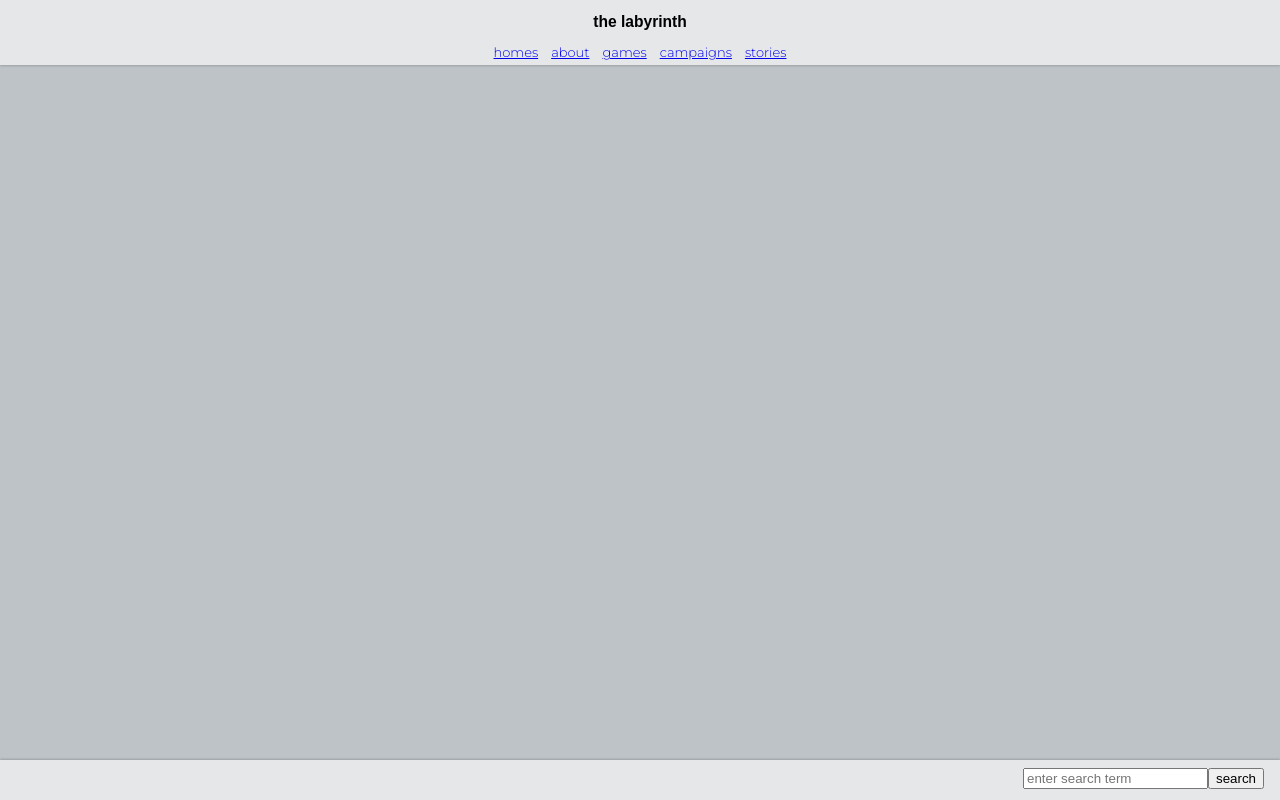
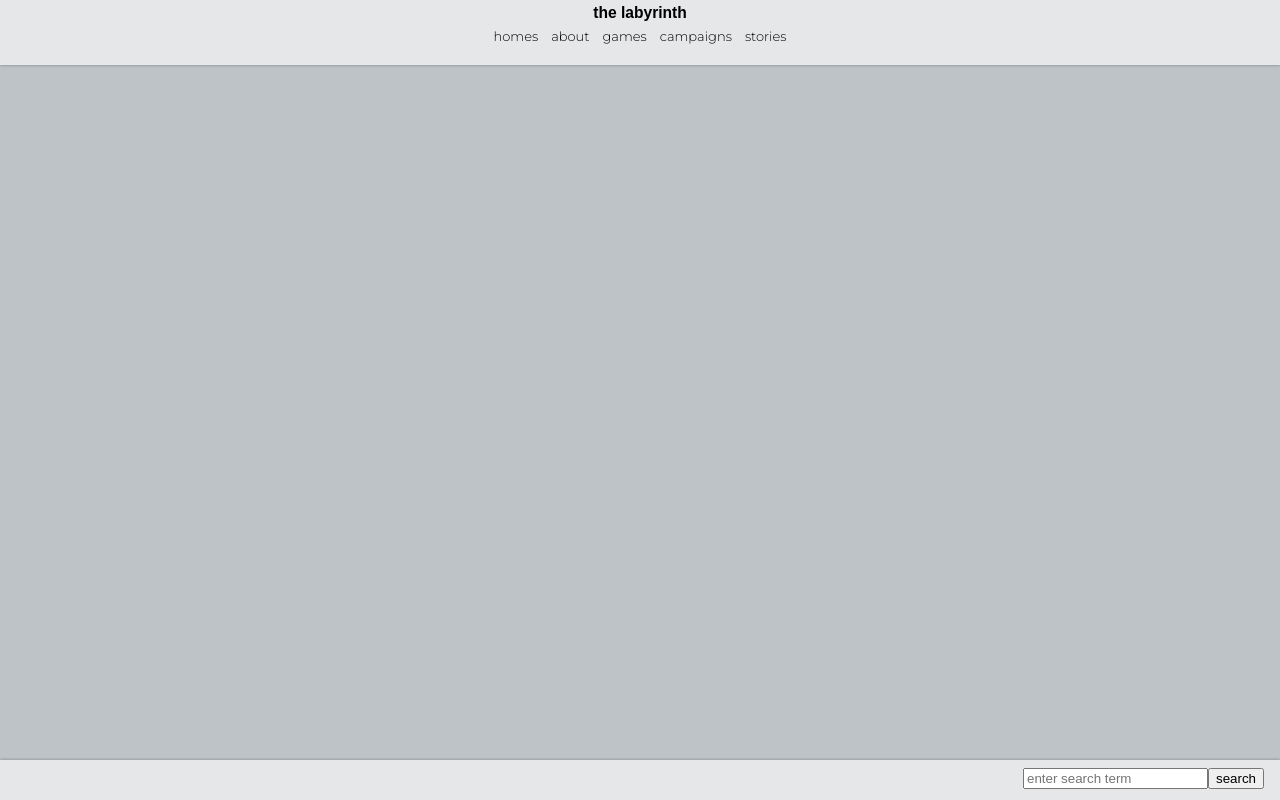
Before and after one commit to paralleldynamic/labyrinth, a Vue app in the folder frontend/: page / in a window 1280 px wide. Built offline with nearby package versions, Linux system fonts and the light colour scheme; a web font is replaced by a local one.

Commit message:
build: added styling to header

```diff
--- a/frontend/src/components/Header.vue
+++ b/frontend/src/components/Header.vue
@@ -5,11 +5,13 @@
         <div>
           <h1 id="navbar-title">the labyrinth</h1>
         </div>
-        <router-link class="navbar-menu-item" to="/">Homes</router-link>
-        <router-link class="navbar-menu-item" to="/about">About</router-link>
-        <router-link class="navbar-menu-item" to="/games">Games</router-link>
-        <router-link class="navbar-menu-item" to="/campaigns">Campaigns</router-link>
-        <router-link class="navbar-menu-item" to="/stories">Stories</router-link>
+        <div id="navbar-menu-items-container">
+          <router-link class="navbar-menu-item" to="/">Homes</router-link>
+          <router-link class="navbar-menu-item" to="/about">About</router-link>
+          <router-link class="navbar-menu-item" to="/games">Games</router-link>
+          <router-link class="navbar-menu-item" to="/campaigns">Campaigns</router-link>
+          <router-link class="navbar-menu-item" to="/stories">Stories</router-link>
+        </div>
       </nav>
     </header>
   </div>
@@ -34,15 +36,30 @@ export default {
   box-shadow: 0 1px 2px rgba(0,0,0,0.19);
 }
 
+#navbar-title {
+  margin: 0.25em;
+  margin-bottom: 0.4em;
+}
 #navbar-menu {
-  list-style: none;
+  display: block;
   font-size: small;
   text-transform: lowercase;
   text-align: center;
 }
 
+#navbar-menu-items-container {
+
+}
+
 .navbar-menu-item {
   display: inline;
-  padding: 0.5em;
+  margin: 0.5em;
+  text-decoration: none;
+  color: inherit;
+}
+
+.navbar-menu-item:hover {
+  font-size: smaller;
+  font-weight: bolder;
 }
 </style>
```
